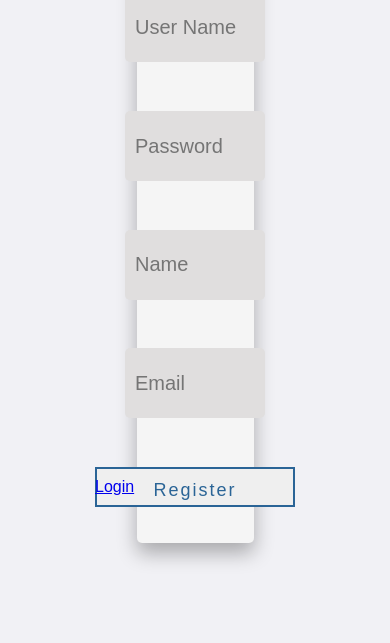
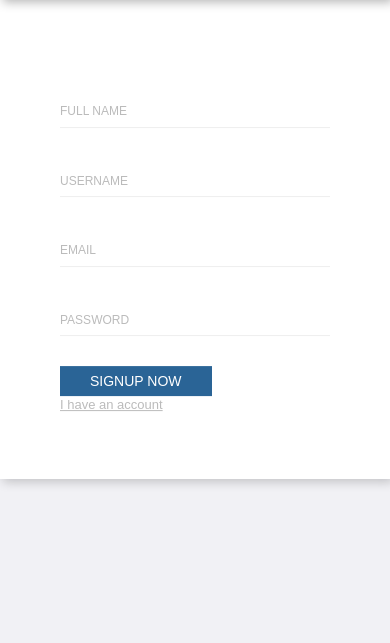
Before and after one commit to wynssimon/IMSLP, a PHP site: page /pages/register.php in a window 390 px wide; the page is wider, and only the part inside the window is pictured. Shown: the part 201-844 px from the top of that part. Run offline with PHP 8.4, Linux system fonts and the light colour scheme; some libraries are stand-ins or nearby versions.

Commit message:
nieuwe styling forms

```diff
--- a/pages/register.php
+++ b/pages/register.php
@@ -3,25 +3,9 @@ error_reporting(E_ALL);
 ini_set('display_errors', '1');
 session_start();
 ?>
-<!DOCTYPE html>
-<html lang="en">
-<head>
-    <meta charset="UTF-8">
-    <meta http-equiv="X-UA-Compatible" content="IE=edge">
-    <meta name="viewport" content="width=device-width, initial-scale=1.0">
-    <link rel="stylesheet" href="../styles/reset.css" />
-    <link rel="stylesheet" href="../styles/headers.css" />
-    <link rel="stylesheet" href="../styles/main.css" />
-    <link rel="stylesheet" href="../styles/text.css" />
-    <link rel="stylesheet" href="../styles/form.css" />
-    <title>Sheetly</title>
-</head>
-<body>
-<?php include '../includes/header.php'; ?>
- <main class="main">
+
     <?php
     include 'config.php';
-
     if ($_SERVER['REQUEST_METHOD'] == 'POST') {
         if ($_POST['action'] == 'register') {
             $getUsername = $_POST['users_username'];
@@ -61,33 +45,100 @@ session_start();
                 mysqli_num_rows($check_username) > 0
             ) { ?><script>alert("User with this username already exists")</script><?php } else {$query = "INSERT INTO `imslp_users` (`users_ID`, `users_username`, `users_password`, `users_name`, `users_email`,`users_permissions`) VALUES (NULL, '$getUsername', '$getPassword', '$getName','$getEmail',0)";
                 $result = $conn->query($query);
-                echo '<p>account made, log in now</p>';
-                header('location: login.php');}
+                header('location: login.php');
+                echo '<p>account made, log in now</p>';}
         }
     }
     ?>
-    <form class="registreer" action="register.php" method="post" enctype="multipart/form-data">
-        <input type="hidden" name="action" value="register">
-        <h1>Register</h1>
-        <div>
-            <input type="text" name="users_username" placeholder="User Name" required><br>
+
+<link rel='stylesheet' href='https://cdnjs.cloudflare.com/ajax/libs/twitter-bootstrap/3.3.7/css/bootstrap.min.css'>
+<link rel="stylesheet" href="../styles/loginRegister.css">
+
+<div class="container">
+   <section id="formHolder">
+
+      <div class="row">
+
+         <!-- Brand Box -->
+         <div class="col-sm-6 brand">
+            <a href="../index.php" class="logo">Home</a>
+
+            <div class="heading">
+               <h2>Sheetly</h2>
+               <p>Your number one music sheets library</p>
             </div>
-        <div>
-            <input type="password" name="users_password" placeholder="Password" required><br>
+
+            <div class="success-msg">
+               <p>Great! You are one of our members now</p>
+               <a href="#" class="profile">Your Profile</a>
             </div>
-        <div>
-            <input type="text" name="users_name" placeholder="Name" required><br>
          </div>
-        <div>
-            <input type="email" name="users_email" placeholder="Email" required><br>
+
+
+         <!-- Form Box -->
+         <div class="col-sm-6 form">
+            <!-- Login Form -->
+            <div class="login form-peice switched">
+               <form class="login-form " action="login.php" method="post">
+                  <div class="form-group">
+                     <label for="loginemail">Email</label>
+                     <input type="text" name="users_username" id="loginemail" required>
                   </div>
-        <div class="logreg">
-            <div class="wrapper">
-                    <button type="submit"><span>Register</span></button>
+                  <div class="form-group">
+                     <label for="loginPassword">Password</label>
+                     <input type="password" name="users_password" id="loginPassword" required>
                   </div>
-            <a href="login.php">Login</a>
+
+                  <div class="CTA">
+                     <input type="submit" value="Login">
+                     <a href="register.php" class="switch">I'm New</a>
                   </div>
                </form>
-</main>
-</body>
-</html>
+            </div><!-- End Login Form -->
+
+            <!-- Signup Form -->
+            <div class="signup form-peice">
+               <form class="signup-form" action="register.php" method="post" enctype="multipart/form-data">
+                    <input type="hidden" name="action" value="register">
+                  <div class="form-group">
+                     <label for="users_name">Full Name</label>
+                     <input type="text" name="users_name" id="name" class="name"required>
+                     <span class="error"></span>
+                  </div>
+                  <div class="form-group">
+                     <label for="users_username">Username</label>
+                     <input type="text" name="users_username" id="name" class="name" required>
+                     <span class="error"></span>
+                  </div>
+                  <div class="form-group">
+                     <label for="users_email">Email </label>
+                     <input type="email" name="users_email" id="email" class="email" required>
+                     <span class="error"></span>
+                  </div>
+                  <div class="form-group">
+                     <label for="users_password">Password</label>
+                     <input type="password" name="users_password" id="password" class="pass" required>
+                     <span class="error"></span>
+                  </div>
+
+                  <!--<div class="form-group">
+                     <label for="users_passwordCon">Confirm Password</label>
+                     <input type="password" name="users_passwordCon" id="passwordCon" class="passConfirm">
+                     <span class="error"></span>
+                  </div>-->
+
+                  <div class="CTA">
+                     <input type="submit" value="Signup Now" id="submit">
+                     <a href="login.php" class="switch">I have an account</a>
+                  </div>
+               </form>
+            </div><!-- End Signup Form -->
+         </div>
+      </div>
+
+   </section>
+</div>
+<!-- partial -->
+<script src='https://cdnjs.cloudflare.com/ajax/libs/twitter-bootstrap/3.3.7/js/bootstrap.min.js'></script>
+<script src='https://cdnjs.cloudflare.com/ajax/libs/jquery/3.1.0/jquery.min.js'></script>
+<script  src="../scripts/formAnimation.js"></script>
--- /dev/null
+++ b/scripts/formAnimation.js
@@ -0,0 +1,4 @@
+// Label effect
+$('input').focus(function () {
+  $(this).siblings('label').addClass('active');
+});
--- a/styles/form.css
+++ b/styles/form.css
@@ -2,8 +2,8 @@
   font-family: 'Varela Round', sans-serif;
 }
 form {
-  width: 30%;
-  height: 500px;
+  width: 85%;
+  height: 750px;
   margin: auto;
   align-items: center;
   justify-content: center;
@@ -13,10 +13,10 @@ form {
   box-shadow: 0 10px 20px rgba(0, 0, 0, 0.3);
   border-radius: 5px;
   padding: 20px;
+  margin: 2% 7.5% 0 7.5%;
+  position: absolute;
 }
-.registreer {
-  height: 650px;
-}
+
 input {
   width: 70%;
   height: 70px;
@@ -33,6 +33,7 @@ input {
 form h1 {
   text-align: center;
   font-size: 30px;
+  font-family: 'Varela Round', sans-serif;
 }
 .logreg {
   display: flex;
--- a/styles/headers.css
+++ b/styles/headers.css
@@ -9,6 +9,11 @@ header {
   /*padding: 4vh 0 0 0;*/
   min-height: 10vh;
   border-bottom: 1px solid lightgrey;
+}
+#onopvallend {
+  z-index: -1;
+  width: 100%;
+  position: absolute;
 }
 .logo {
   grid-column: 1 / 2;
--- /dev/null
+++ b/styles/loginRegister.css
@@ -0,0 +1,302 @@
+body {
+  font-family: 'Varela Round', sans-serif;
+  background-color: #f1f1f5;
+}
+.container {
+  max-width: 900px;
+}
+
+a {
+  display: inline-block;
+  text-decoration: none;
+}
+
+input {
+  outline: none !important;
+}
+
+h1 {
+  text-align: center;
+  text-transform: uppercase;
+  margin-bottom: 40px;
+  font-weight: 700;
+}
+
+section#formHolder {
+  padding: 50px 0;
+}
+
+.brand {
+  padding: 20px;
+  background: url(https://goo.gl/A0ynht);
+  background-size: cover;
+  background-position: center center;
+  color: #fff;
+  min-height: 540px;
+  position: relative;
+  box-shadow: 3px 3px 10px rgba(0, 0, 0, 0.3);
+  transition: all 0.6s cubic-bezier(1, -0.375, 0.285, 0.995);
+  z-index: 9999;
+}
+.brand.active {
+  width: 100%;
+}
+.brand::before {
+  content: '';
+  display: block;
+  width: 100%;
+  height: 100%;
+  position: absolute;
+  top: 0;
+  left: 0;
+  background: rgba(0, 0, 0, 0.85);
+  z-index: -1;
+}
+.brand a.logo {
+  color: #2a6496;
+  font-size: 20px;
+  font-weight: 700;
+  text-decoration: none;
+  line-height: 1em;
+}
+.brand a.logo span {
+  font-size: 30px;
+  color: #fff;
+  transform: translateX(-5px);
+  display: inline-block;
+}
+.brand .heading {
+  position: absolute;
+  top: 50%;
+  left: 50%;
+  transform: translate(-50%, -50%);
+  text-align: center;
+  transition: all 0.6s;
+}
+.brand .heading.active {
+  top: 100px;
+  left: 100px;
+  transform: translate(0);
+}
+.brand .heading h2 {
+  font-size: 70px;
+  font-weight: 700;
+  /*text-transform: uppercase;*/
+  margin-bottom: 0;
+  font-family: 'Martel', sans-serif;
+}
+.brand .heading p {
+  font-size: 15px;
+  font-weight: 300;
+  text-transform: uppercase;
+  letter-spacing: 2px;
+  white-space: 4px;
+  font-family: 'Varela Round', sans-serif;
+}
+.brand .success-msg {
+  width: 100%;
+  text-align: center;
+  position: absolute;
+  top: 50%;
+  left: 50%;
+  transform: translate(-50%, -50%);
+  margin-top: 60px;
+}
+.brand .success-msg p {
+  font-size: 25px;
+  font-weight: 400;
+  font-family: 'Raleway', sans-serif;
+}
+.brand .success-msg a {
+  font-size: 12px;
+  text-transform: uppercase;
+  padding: 8px 30px;
+  background: #f95959;
+  text-decoration: none;
+  color: #fff;
+  border-radius: 30px;
+}
+.brand .success-msg p,
+.brand .success-msg a {
+  transition: all 0.9s;
+  transform: translateY(20px);
+  opacity: 0;
+}
+.brand .success-msg p.active,
+.brand .success-msg a.active {
+  transform: translateY(0);
+  opacity: 1;
+}
+
+.form {
+  position: relative;
+}
+.form .form-peice {
+  background: #fff;
+  min-height: 480px;
+  margin-top: 30px;
+  box-shadow: 3px 3px 10px rgba(0, 0, 0, 0.2);
+  color: #bbbbbb;
+  padding: 30px 0 60px;
+  transition: all 0.9s cubic-bezier(1, -0.375, 0.285, 0.995);
+  position: absolute;
+  top: 0;
+  left: -30%;
+  width: 130%;
+  overflow: hidden;
+}
+.form .form-peice.switched {
+  transform: translateX(-100%);
+  width: 100%;
+  left: 0;
+}
+.form form {
+  padding: 0 40px;
+  margin: 0;
+  width: 70%;
+  position: absolute;
+  top: 50%;
+  left: 60%;
+  transform: translate(-50%, -50%);
+}
+.form form .form-group {
+  margin-bottom: 5px;
+  position: relative;
+}
+.form form .form-group.hasError input {
+  border-color: #f95959 !important;
+}
+.form form .form-group.hasError label {
+  color: #f95959 !important;
+}
+.form form label {
+  font-size: 12px;
+  font-weight: 400;
+  text-transform: uppercase;
+  font-family: 'Varela Round', sans-serif;
+  transform: translateY(40px);
+  transition: all 0.4s;
+  cursor: text;
+  z-index: -1;
+}
+.form form label.active {
+  transform: translateY(10px);
+  font-size: 10px;
+}
+.form form label.fontSwitch {
+  font-family: 'Varela Round', sans-serif;
+  font-weight: 600;
+}
+.form form input:not([type='submit']) {
+  background: none;
+  outline: none;
+  border: none;
+  display: block;
+  padding: 10px 0;
+  width: 100%;
+  border-bottom: 1px solid #eee;
+  color: #444;
+  font-size: 15px;
+  font-family: 'Varela Round', sans-serif;
+  z-index: 1;
+}
+.form form input:not([type='submit']).hasError {
+  border-color: #f95959;
+}
+.form form span.error {
+  color: #f95959;
+  font-family: 'Montserrat', sans-serif;
+  font-size: 12px;
+  position: absolute;
+  bottom: -20px;
+  right: 0;
+  display: none;
+}
+.form form input[type='password'] {
+  color: #f95959;
+}
+.form form .CTA {
+  margin-top: 30px;
+}
+.form form .CTA input {
+  text-transform: uppercase;
+  padding: 5px 30px;
+  background: #2a6496;
+  /*background-color: white;
+  border: 2px solid #2a6496;*/
+  color: #fff;
+  /* border-radius: 30px;*/
+  margin-right: 20px;
+  border: none;
+  font-family: 'Varela Round', sans-serif;
+}
+.form form .CTA a.switch {
+  font-size: 13px;
+  font-weight: 400;
+  font-family: 'Varela Round', sans-serif;
+  color: #bbbbbb;
+  text-decoration: underline;
+  transition: all 0.3s;
+}
+.form form .CTA a.switch:hover {
+  color: #f95959;
+}
+
+@media (max-width: 768px) {
+  .container {
+    overflow: hidden;
+  }
+  section#formHolder {
+    padding: 0;
+  }
+  section#formHolder div.brand {
+    min-height: 200px !important;
+  }
+  section#formHolder div.brand.active {
+    min-height: 100vh !important;
+  }
+  section#formHolder div.brand .heading.active {
+    top: 200px;
+    left: 50%;
+    transform: translate(-50%, -50%);
+  }
+  section#formHolder div.brand .success-msg p {
+    font-size: 16px;
+  }
+  section#formHolder div.brand .success-msg a {
+    padding: 5px 30px;
+    font-size: 10px;
+  }
+  section#formHolder .form {
+    width: 80vw;
+    min-height: 500px;
+    margin-left: 10vw;
+  }
+  section#formHolder .form .form-peice {
+    margin: 0;
+    top: 0;
+    left: 0;
+    width: 100% !important;
+    transition: all 0.5s ease-in-out;
+  }
+  section#formHolder .form .form-peice.switched {
+    transform: translateY(-100%);
+    width: 100%;
+    left: 0;
+  }
+  section#formHolder .form .form-peice > form {
+    width: 100% !important;
+    padding: 60px;
+    left: 50%;
+  }
+}
+
+@media (max-width: 480px) {
+  section#formHolder .form {
+    width: 100vw;
+    margin-left: 0;
+  }
+  h2 {
+    font-size: 50px !important;
+  }
+}
```
Also changed, not shown: effetest.php (added, +95 -0 lines), includes/headerLoginRegister.php (added, +66 -0 lines), pages/login.php (+92 -32 lines), effetest.css (deleted). Lines whose indentation alone changed are shown as unchanged.
